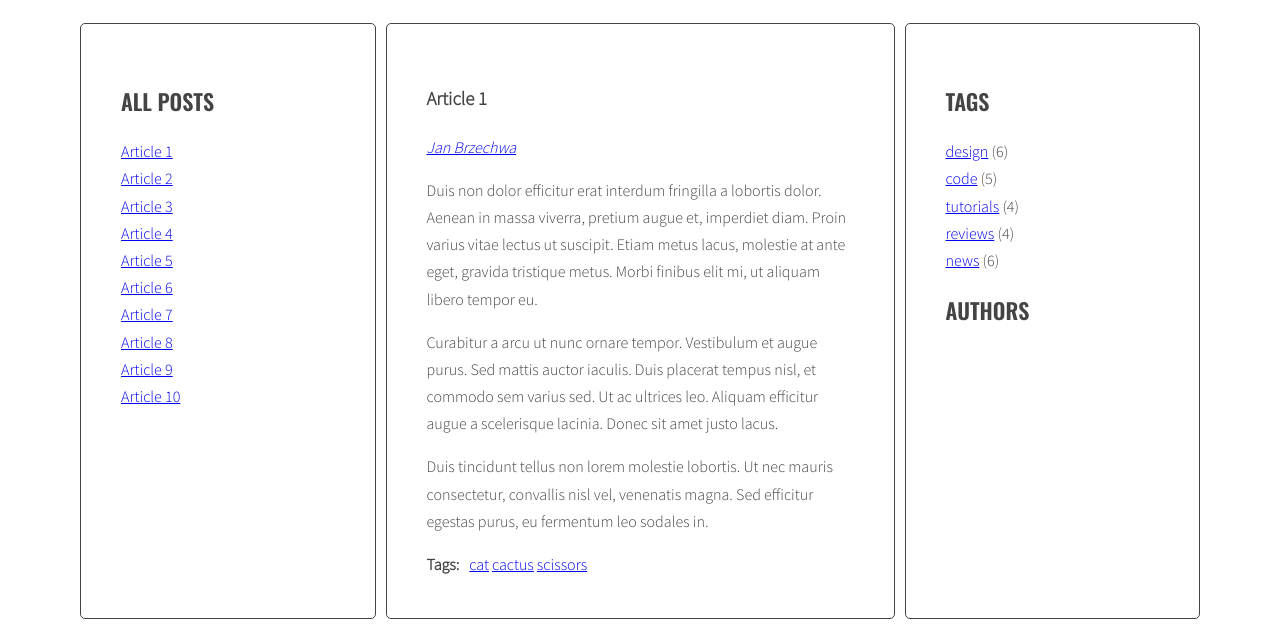
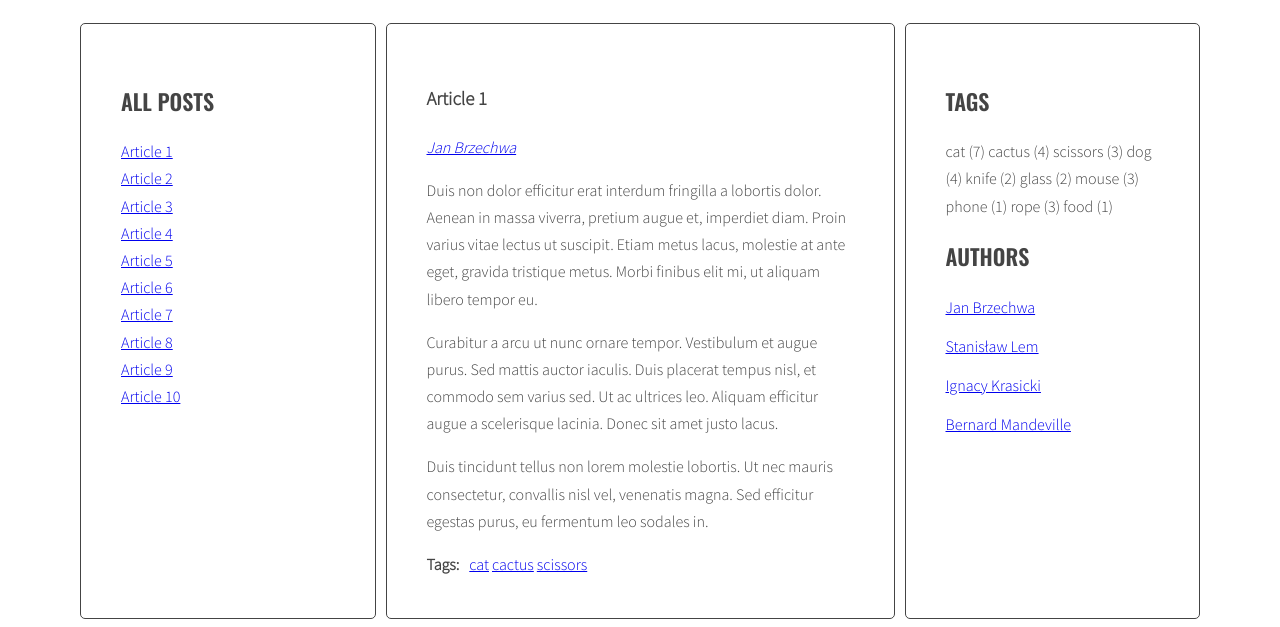
Before and after one commit to olszowskijacek/javascript-blog, a website: page index.html in a window 1280 px wide. Shown: the part 220-847 px from the top of the page. Drawn offline with nearby package versions, Linux system fonts and the light colour scheme.

Commit message:
generate tag cloud

```diff
--- a/index.html
+++ b/index.html
@@ -193,11 +193,7 @@
                 <aside class="sidebar">
                     <h2 class="section-title">Tags</h2>
                     <ul class="list tags">
-                        <li><a href="#">design</a> <span>(6)</span></li>
-                        <li><a href="#">code</a> <span>(5)</span></li>
-                        <li><a href="#">tutorials</a> <span>(4)</span></li>
-                        <li><a href="#">reviews</a> <span>(4)</span></li>
-                        <li><a href="#">news</a> <span>(6)</span></li>
+
                     </ul>
                     <h2 class="section-title">Authors</h2>
                     <ul class="list authors">
--- a/js/script.js
+++ b/js/script.js
@@ -16,7 +16,8 @@ const optArticleSelector = '.post',
     optTitleSelector = '.post-title',
     optTitleListSelector = '.titles',
     optArticleTagsSelector = '.post-tags .list',
-    optArticleAuthorSelector = '.post-author';
+    optArticleAuthorSelector = '.post-author',
+    optTagsListSelector = '.tags.list';
 
 const titleClickHandler = function (event) {
     event.preventDefault(); //adres strony się nie zmienia po klikaniu w linki
@@ -100,6 +101,9 @@ generateTitleLinks();
 
 
 function generateTags() {
+    /* [NEW] create a new variable allTags with an empty object */
+    let allTags = {};
+
     /* find all articles */
     const articles = document.querySelectorAll(optArticleSelector);
 
@@ -126,6 +130,14 @@ function generateTags() {
             console.log(linkHTML);
             /* add generated code to html variable */
             html = html + linkHTML;
+            /* [NEW] check if this link is NOT already in allTags */
+            if(!allTags.hasOwnProperty(tag)){
+                /* [NEW] add generated code to allTags object */
+                allTags[tag] = 1;
+            } else {
+                allTags[tag]++;
+            }
+
             /* END LOOP: for each tag */
         }
         /* insert HTML of all the links into the tags wrapper */
@@ -133,9 +145,27 @@ function generateTags() {
         titleList.innerHTML = html;
         /* END LOOP: for every article: */
     }
+    /* [NEW] find list of tags in right column */
+    const tagList = document.querySelector('.tags');
 
-}
+    /*[NEW] create variable for all links HTML code*/
 
+
+    let allTagsHTML = '';
+    /*[NEW] START LOOP: for each tag in allTags: */
+    for(let tag in allTags){
+
+        /*[NEW] generate code of a link and add it to allTagsHTML */
+        allTagsHTML += tag + ' (' + allTags[tag] + ') ';
+
+
+        /*[NEW] END LOOP: for each tag in allTags: */
+        }
+    /*[NEW] add html from allTagsHTML to tagList */
+
+    tagList.innerHTML = allTagsHTML;
+    console.log('tag: ', tagList);
+    }
 generateTags();
 
 function tagClickHandler(event) {
@@ -264,36 +294,36 @@ const addClickListenersToAuthors = function () {
 addClickListenersToAuthors();
 
 
-//function iterateOnArticles() {
-//    const articles = document.querySelectorAll('article');
-//    let authorsArray = [];
-//
-//
-//    for(let article of articles){
-//        let author = article.getAttribute('data-author');
-//        authorsArray.push(author);
-//    }
-//
-//
-//    authorsArray = uniq(authorsArray);
-//
-//    const authorsList = document.querySelector('.list.authors');
-//    for (let author of authorsArray) {
-//        let li = document.createElement('li');
-//        let a = document.createElement('a');
-//        a.href = '#';
-//        a.innerHTML = author;
-//
-//        a.addEventListener('click',(e)=> {
-//            e.preventDefault();
-//
-//            console.log(e.target.innerText);
-//            authorList(e.target.innerText);
-//        });
-//
-//        li.appendChild(a);
-//        authorsList.appendChild(li);
-//    }
-//}
-//
-//iterateOnArticles();
+function iterateOnArticles() {
+    const articles = document.querySelectorAll('article');
+    let authorsArray = [];
+
+
+    for(let article of articles){
+        let author = article.getAttribute('data-author');
+        authorsArray.push(author);
+    }
+
+
+    authorsArray = uniq(authorsArray);
+
+    const authorsList = document.querySelector('.list.authors');
+    for (let author of authorsArray) {
+        let li = document.createElement('li');
+        let a = document.createElement('a');
+        a.href = '#';
+        a.innerHTML = author;
+
+        a.addEventListener('click',(e)=> {
+            e.preventDefault();
+
+            console.log(e.target.innerText);
+            authorList(e.target.innerText);
+        });
+
+        li.appendChild(a);
+        authorsList.appendChild(li);
+    }
+}
+
+iterateOnArticles();
```
